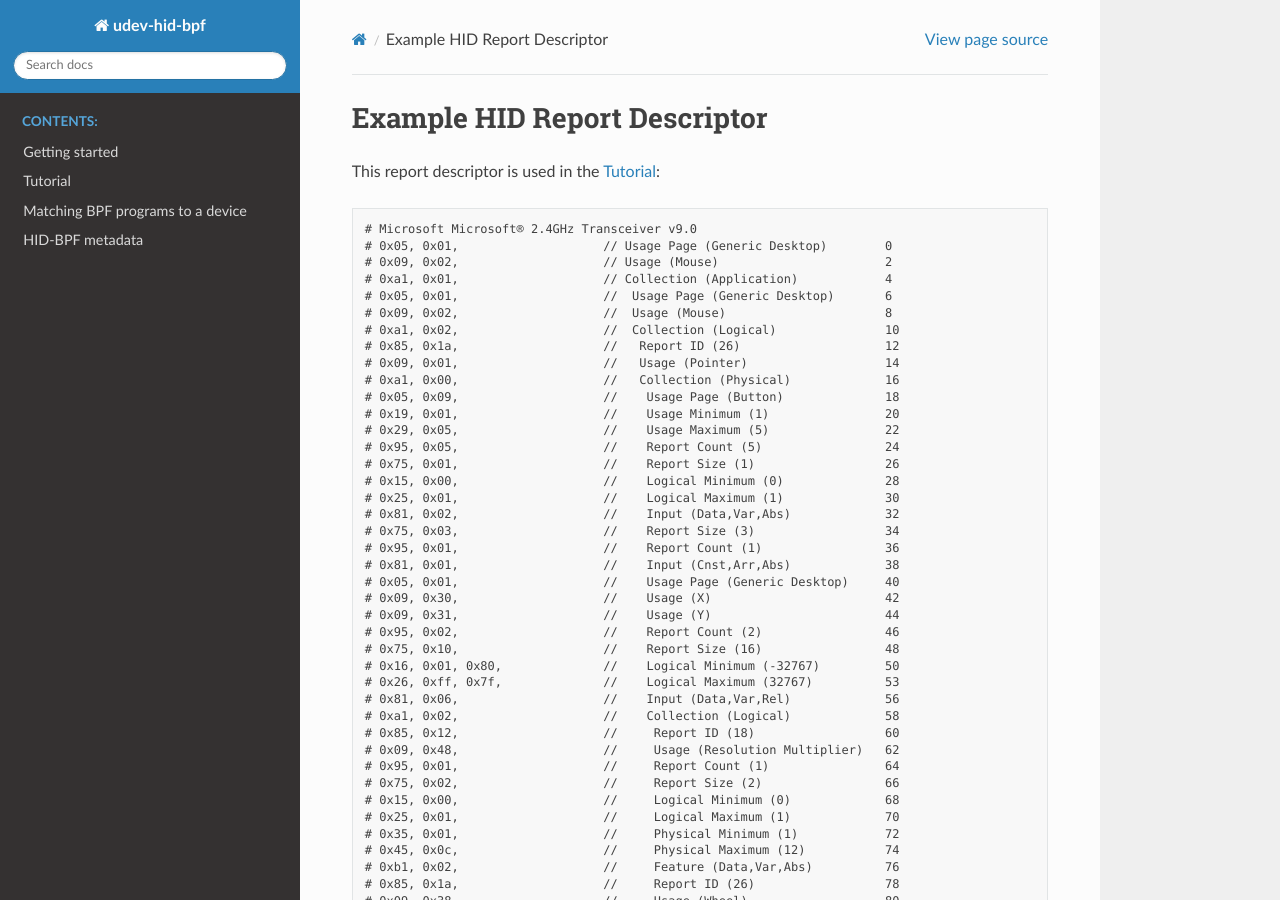
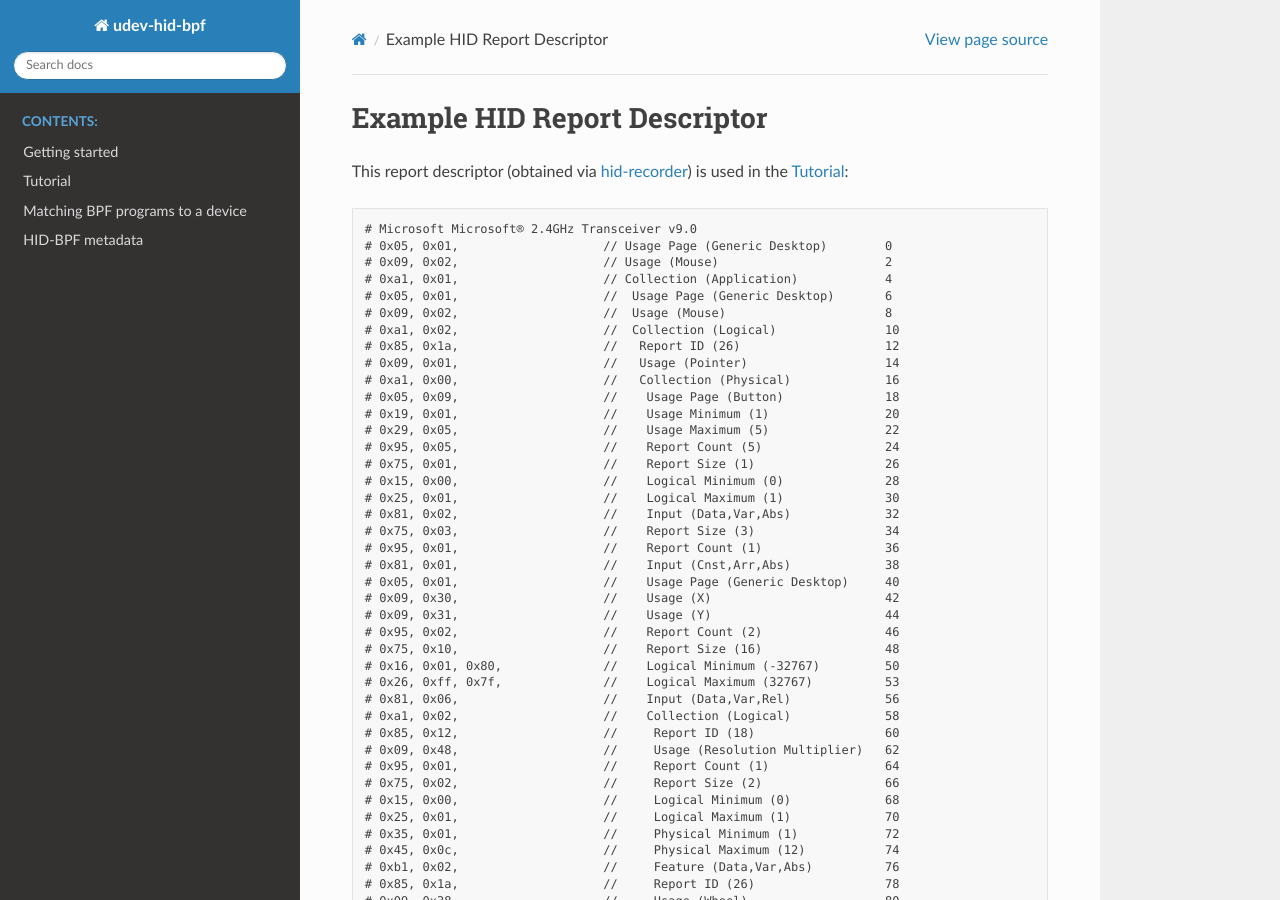
Before and after one commit to icecream95/udev-hid-bpf, a Sphinx documentation site: the page built from doc/example-report-descriptor.rst, in a window 1280 px wide and 900 px high. Built offline with Sphinx 7.4.7 and the Read the Docs theme 2.0.0, drawn with Linux system fonts in a browser that asks for light colours.

Commit message:
doc: specify how we got the example report descriptor
Signed-off-by: Peter Hutterer <peter.hutterer@who-t.net>

```diff
--- a/doc/example-report-descriptor.rst
+++ b/doc/example-report-descriptor.rst
@@ -5,7 +5,9 @@
 Example HID Report Descriptor
 =============================
 
-This report descriptor is used in the :ref:`tutorial`::
+This report descriptor (obtained via
+`hid-recorder <https://gitlab.freedesktop.org/libevdev/hid-tools/>`_)
+is used in the :ref:`tutorial`::
 
    # Microsoft Microsoft® 2.4GHz Transceiver v9.0
    # 0x05, 0x01,                    // Usage Page (Generic Desktop)        0
```
